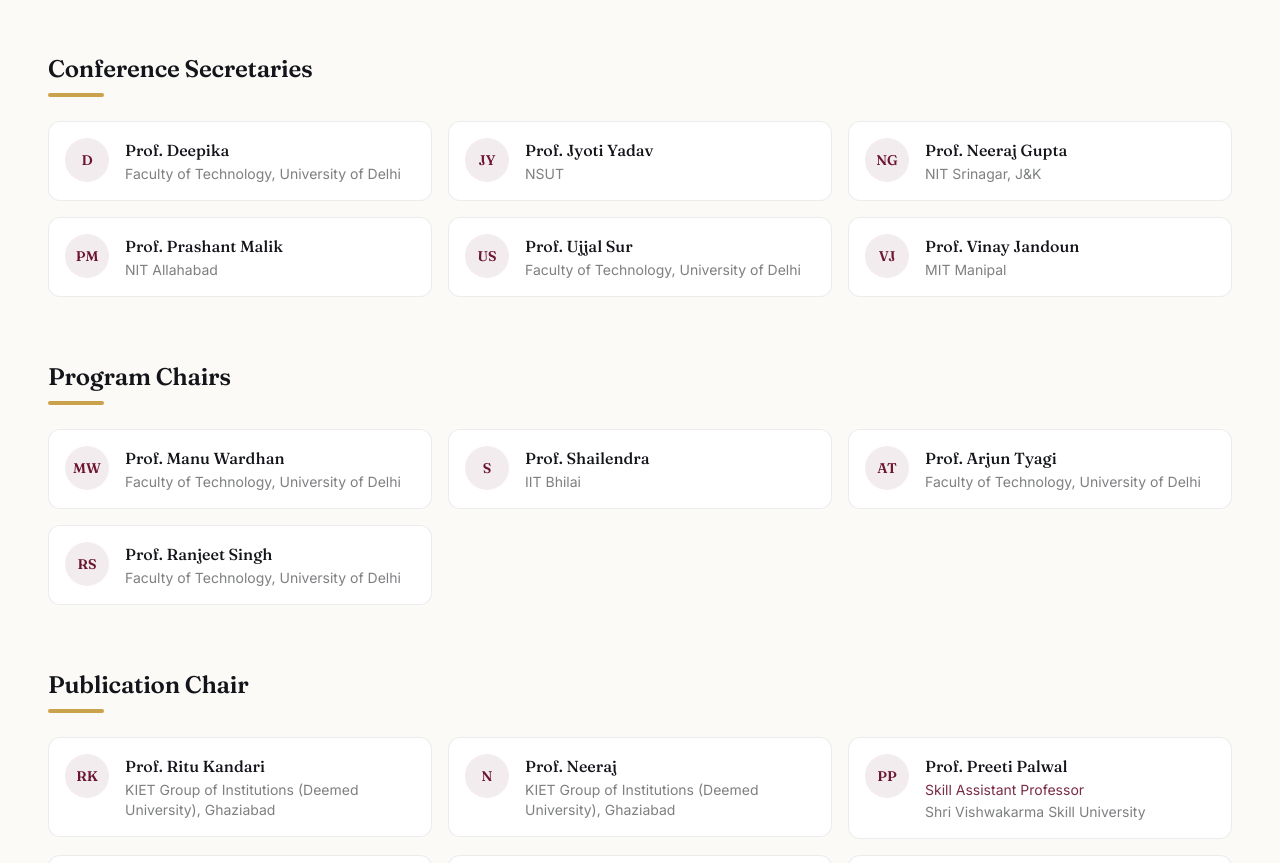
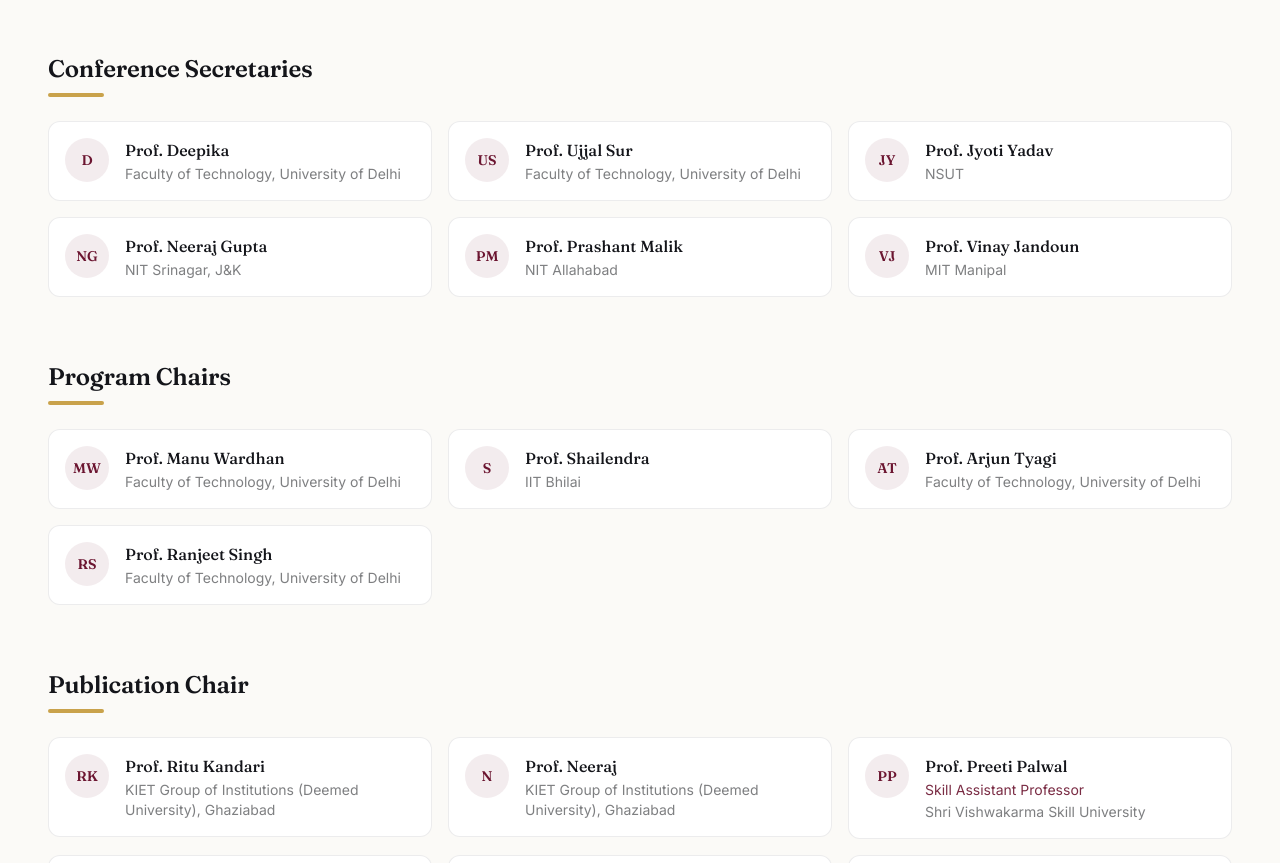
Before and after one commit to Aura2027/Website, a React (Vite) app: page /committee in a window 1280 px wide. Shown: the part 1540-2403 px from the top of the page. Built offline with nearby package versions, Linux system fonts and the light colour scheme.

Commit message:
Move Ujjal Sur Sir to second under Conference Secretaries. //Ns28

```diff
--- a/src/data/committee.ts
+++ b/src/data/committee.ts
@@ -73,10 +73,10 @@
     title: "Conference Secretaries",
     members: [
       { name: "Prof. Deepika", affiliation: FOT },
+      { name: "Prof. Ujjal Sur", affiliation: FOT },
       { name: "Prof. Jyoti Yadav", affiliation: "NSUT" },
       { name: "Prof. Neeraj Gupta", affiliation: "NIT Srinagar, J&K" },
       { name: "Prof. Prashant Malik", affiliation: "NIT Allahabad" },
-      { name: "Prof. Ujjal Sur", affiliation: FOT },
       { name: "Prof. Vinay Jandoun", affiliation: "MIT Manipal" },
     ],
   },
```
